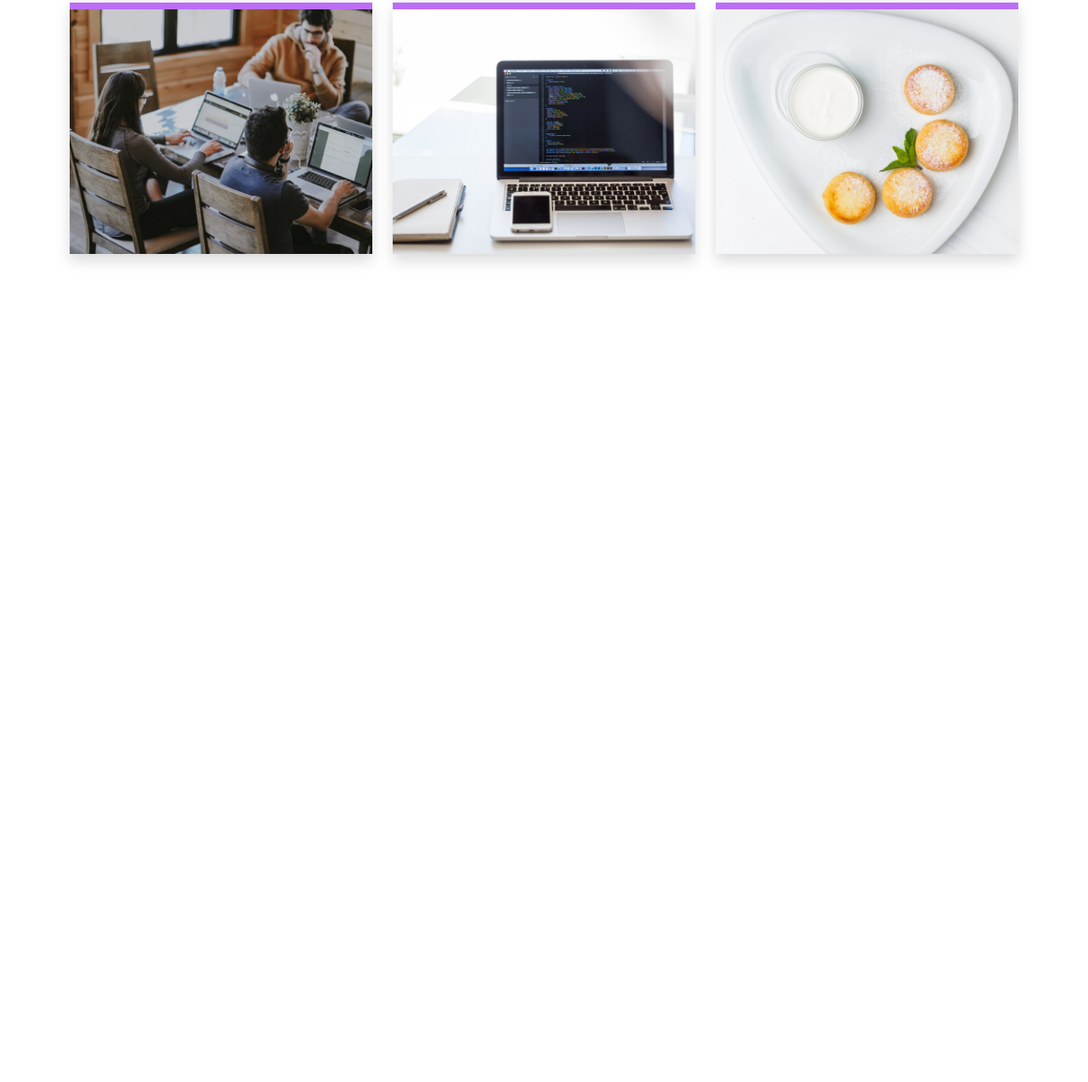
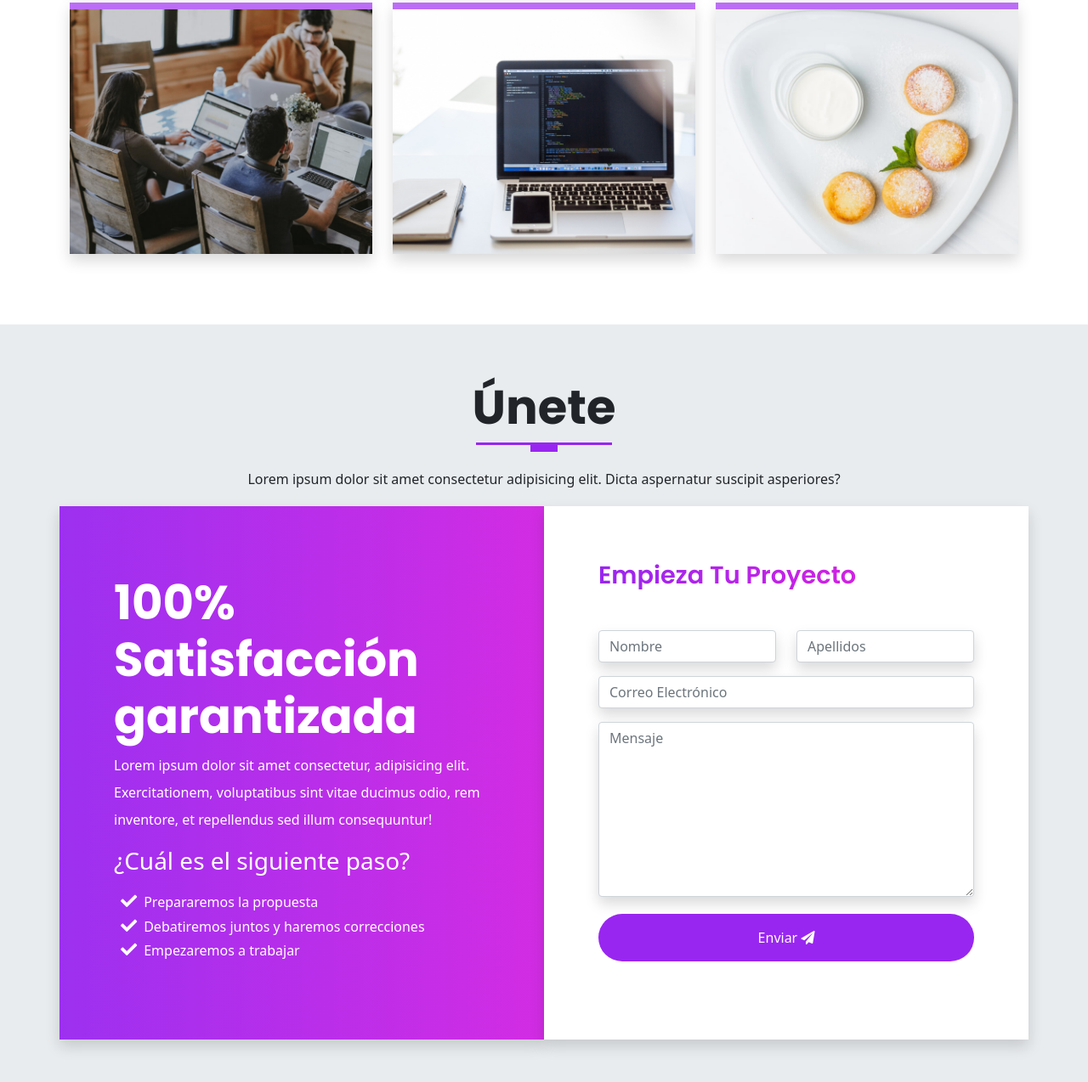
Before and after one commit to sangarhi/portfolio-website, a website: page index.html in a window 1280 px wide. Shown: the part 5889-7163 px from the top of the page at 85% size. Before the commit the page ends 6271 px from the top, so only its background shows below. Drawn offline with Linux system fonts and the light colour scheme.

Commit message:
get started

```diff
--- a/index.html
+++ b/index.html
@@ -641,6 +641,49 @@
         </div>
     </div>
 </section>
+
+<!--/////////////////////// GET STARTED //////////////////-->
+<section id="contact" class="get-started">
+    <div class="container">
+        <div class="row text-center">
+            <h2 class="display-4 fw-bold text-capitalize">Únete</h2>
+            <div class="heading-line"></div>
+            <p class="lh-lg">Lorem ipsum dolor sit amet consectetur adipisicing elit. Dicta aspernatur suscipit asperiores?</p>
+        </div>
+        <!-- Cta Content -->
+        <div class="row text-white">
+            <div class="col-12 col-lg-6 gradient shadow p-3">
+                <div class="cta-info w-100">
+                    <h4 class="display-4 fw-bold">100% Satisfacción garantizada</h4>
+                    <p class="lh-lg">Lorem ipsum dolor sit amet consectetur, adipisicing elit. Exercitationem, voluptatibus sint vitae ducimus odio, rem inventore, et repellendus sed illum consequuntur!</p>
+                    <h3 class="display-3--brief">¿Cuál es el siguiente paso?</h3>
+                    <ul class="cta-info--list">
+                        <li>Prepararemos la propuesta</li>
+                        <li>Debatiremos juntos y haremos correcciones</li>
+                        <li>Empezaremos a trabajar</li>
+                    </ul>
+                </div>
+            </div>
+            <div class="col-12 col-lg-6 bg-white shadow p-3">
+                <div class="form w-100 pb-2">
+                    <h4 class="display-4--title mb-5">Empieza tu proyecto</h4>
+                    <form action="#" class="row">
+                        <div class="col-lg-6 col-md-6 mb-3"><input type="text" placeholder="Nombre" id="input-firstname" class="form-control shadow"></div>
+                        <div class="col-lg-6 col-md-6 mb-3"><input type="text" placeholder="Apellidos" id="input-lastname" class="form-control shadow"></div>
+                        <div class="col-lg-12 mb-3"><input type="email" placeholder="Correo Electrónico" id="input-email" class="form-control shadow"></div>
+                        <div class="col-lg-12 mb-3"><textarea name="Mensaje" placeholder="Mensaje" id="message" class="form-control shadow" rows="8"></textarea></div>
+                    </form>
+                    <div class="text-center d-grid mt-1">
+                        <button type="button" class="btn btn-primary rounded-pill py-3">
+                            enviar
+                            <i class="fas fa-paper-plane"></i>
+                        </button>
+                    </div>
+                </div>
+            </div>
+        </div>
+    </div>
+</section>
     <script src="/assets/vendors/js/glightbox.min.js"></script>
     <script type="text/javascript">
         const lightbox = GLightbox({
--- a/scss/components/_typography.scss
+++ b/scss/components/_typography.scss
@@ -1,6 +1,7 @@
 @use '../custom' as *;
+@use '../components/mixins' as *;
 
-
+// DISPLAY-2
 .display-2 {
     margin-bottom: 1rem;
     text-transform: capitalize;
@@ -27,7 +28,7 @@
     }
 }
 
-//DISPLAY-4
+// DISPLAY-4
 .display-4 {
     font-family: 'Poppins', sans-serif;
 
@@ -71,8 +72,14 @@
 
 
 
-//BORDER-RIGHT
+// BORDER-RIGHT
 .border-right {
     border-right: .1rem solid $gray-300;
     height: 100%;
 }
+
+// GRADIENT
+.gradient {
+    //background: linear-gradient(to right, rgba($primary, .95), rgba($secondary, .95));
+    @include gradient;
+}
--- a/scss/sections/_get-started.scss
+++ b/scss/sections/_get-started.scss
@@ -0,0 +1,42 @@
+@use '../custom' as *;
+@use '../components/mixins' as *;
+
+.get-started {
+    padding: 4rem 0;
+    background-color: $gray-200;
+}
+
+.cta-info {
+    padding: 3rem;
+    margin: 1rem 0;
+
+    &--list {
+        position: relative;
+        list-style-type: none;
+        display: block;
+        padding-top: .5rem;
+        padding-left: .5rem;
+        margin-bottom: .7rem;
+
+        li::before {
+            font-family: "Font Awesome 5 Free";
+            content: "\f00c";
+            font-weight: 600;
+            margin-right: .5rem;
+            font-size: 1.2rem;
+        }
+    }
+}
+
+// Form
+.form {
+    padding: 3rem;
+
+    button {
+        border: none;
+        color: $white;
+        text-transform: capitalize;
+        text-decoration: none;
+
+    }
+}
```
Also changed, not shown: assets/css/style.css, 1 other file.
